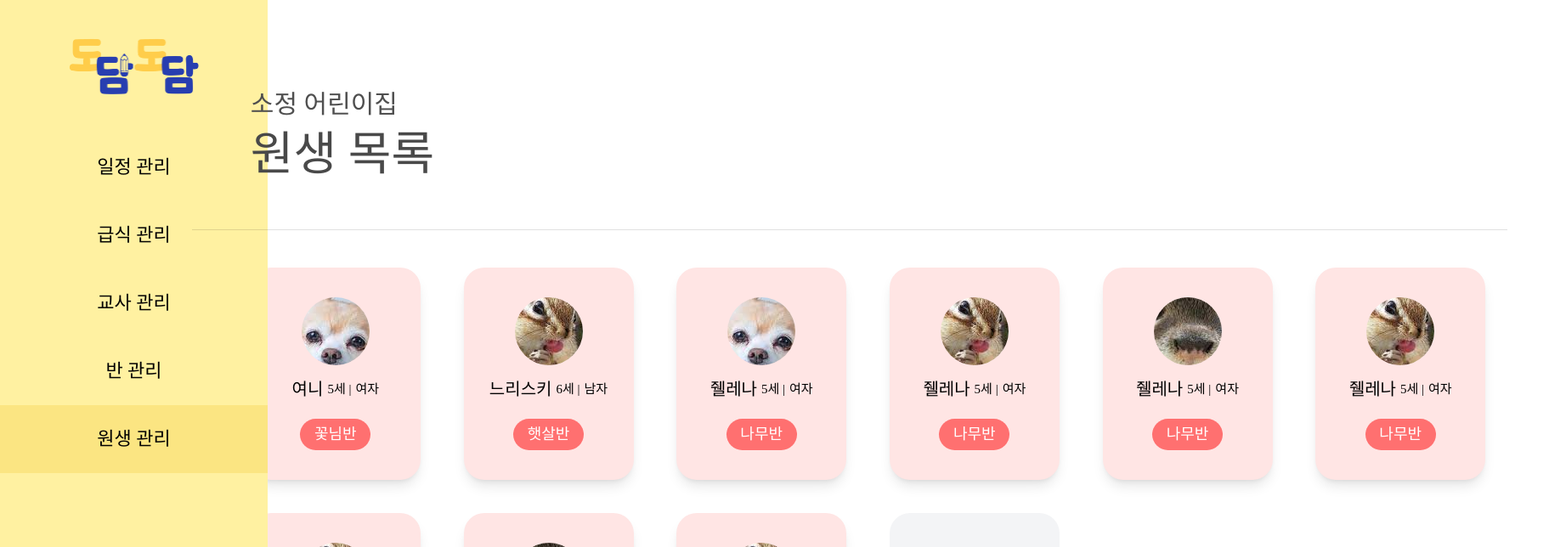
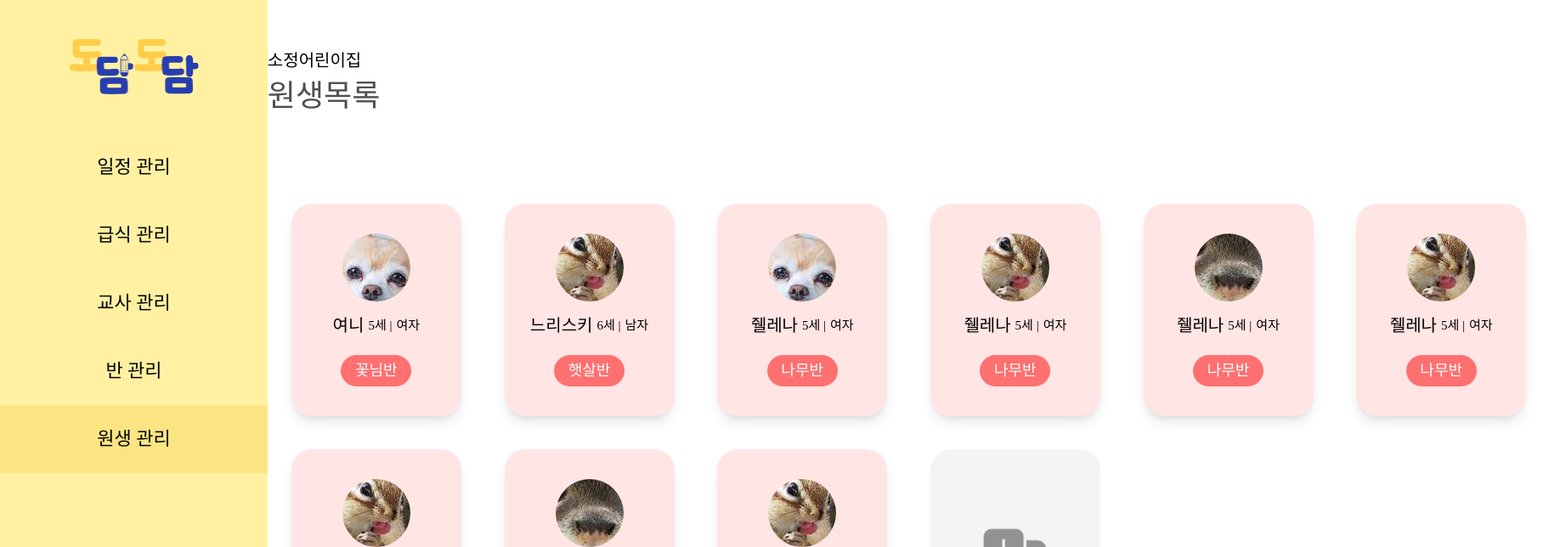
Before and after one commit to OH-Neuri/SSAFY202-DODAMDODAM, a Next.js app in the folder frontend/dodamdodam/: page /student in a window 1280 px wide. Shown: the top 644 px of the page at 85% size, 1843 px wide, since content can reach past the window. Built offline with nearby package versions, Linux system fonts and the light colour scheme; a web font is replaced by a local one.

Commit message:
Feat: 원생페이지 헤더 정렬

```diff
--- a/frontend/dodamdodam/src/pages/student/index.tsx
+++ b/frontend/dodamdodam/src/pages/student/index.tsx
@@ -5,6 +5,7 @@ import { student } from '@/types/DataTypes';
 import NavBar from '@/components/common/navBar';
 import Image from 'next/image';
 import StudentRegisterModal from '@/components/student/studentRegisterModal';
+import PageHeader from '@/components/common/pageHeader';
 
 export default function index() {
     const [open, setOpen] = React.useState(false);
@@ -82,21 +83,14 @@ export default function index() {
         <div className='fixed'>
             <NavBar target='원생' />
         </div>
-        <div className='col-span-1'>
+            <div className='col-span-1'>
         </div>
-        <div className='col-span-6 pl-28'>
-            <div className=' absolute mt-[100px]  w-[680px] h-[120px]'>
-                <div className=' font-preM text-[30px] text-[#4F4F4F]'>
-                    소정 어린이집
-                </div>
-                <div className='mt-[-4px] font-preBl text-[55px] text-[#494949]'>
-                    원생 목록
-                </div>
-            </div>
-            <div className='absolute overflow-hidden w-[1580px] h-[10px] mt-[270px] ml-[-85px]'>
+        <div className='col-span-6 pl-20 pt-4'>
+            <PageHeader name={"원생목록"} ></PageHeader>
+            <div className='absolute overflow-hidden w-[1580px] h-[10px] mt-[10px] ml-[-53111px]'>
                 <Divider variant="middle" />
             </div>
-            <div className=' grid grid-cols-6 gap-1 w-[1500px] h-[100px] mt-[315px]'>
+            <div className=' grid grid-cols-6 gap-1 w-[1500px] h-[100px] mt-[100px] ml-20'>
                 {studentList.map((v, i) => {
                     return (
                         <div>
```
